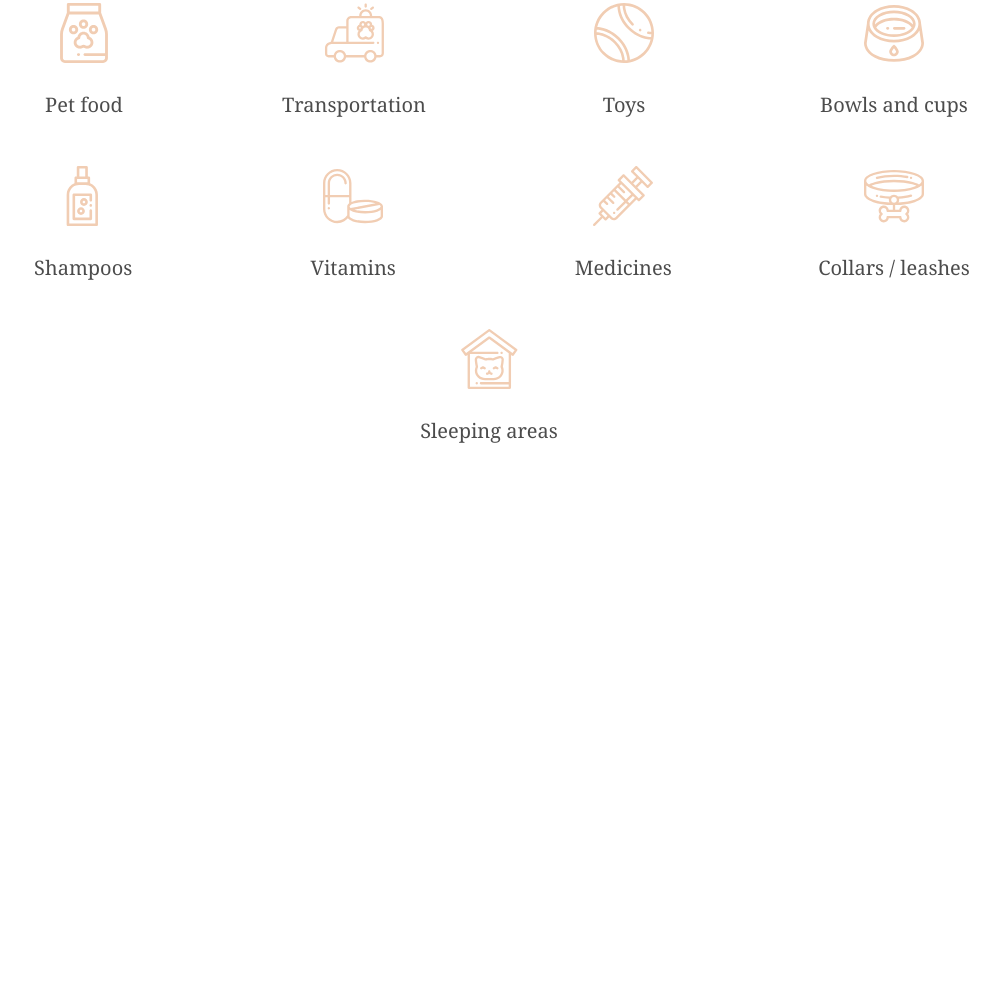
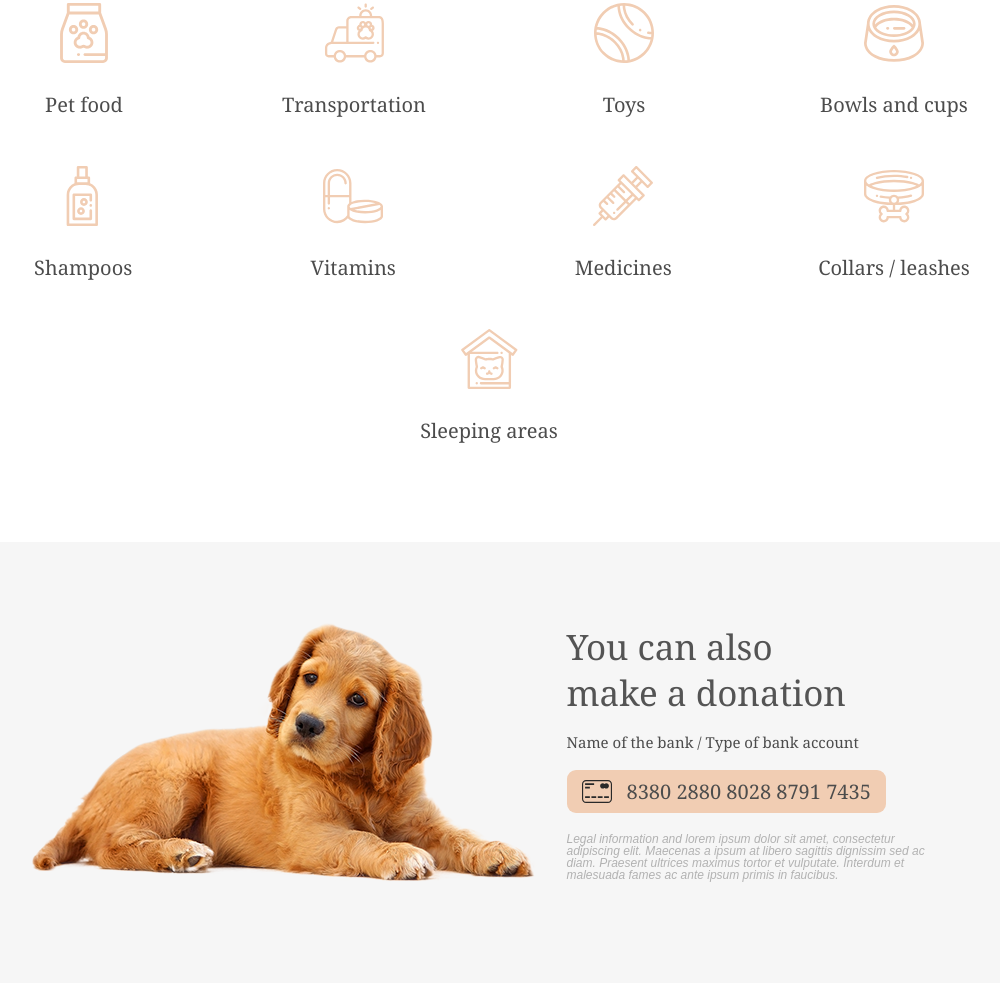
Before and after one commit to dstrizhakov/shelter, a website: page shelter/index.html in a window 1280 px wide. Shown: the part 2609-3592 px from the top of the page, without its empty margins (151-1151 px from the left). Before the commit the page ends 3151 px from the top, so only its background shows below. Drawn offline with Linux system fonts and the light colour scheme.

Commit message:
feat: add donation section

```diff
--- a/shelter/index.html
+++ b/shelter/index.html
@@ -153,6 +153,26 @@
 				</div>
 			</div>
 		</section>
+		<section class="donation">
+			<div class="donation__container">
+				<div class="donation__body">
+					<div class="donation__image">
+						<img src="./img/home/content/donation-dog.png" alt="donation-dog.png">
+					</div>
+					<div class="donation__content">
+						<h2 class="donation__title title">You can also<br> make a donation</h2>
+						<div class="donation__card">
+							<p class="donation__card-name">Name of the bank / Type of bank account</p>
+							<div class="donation__card-number">
+								<img src="./img/home/icons/donation/credit-card.svg" alt="credit-card.svg">
+								<span>8380 2880 8028 8791 7435</span>
+							</div>
+						</div>
+						<p class="donation__legal">Legal information and lorem ipsum dolor sit amet, consectetur adipiscing elit. Maecenas a ipsum at libero sagittis dignissim sed ac diam. Praesent ultrices maximus tortor et vulputate. Interdum et malesuada fames ac ante ipsum primis in faucibus.</p>
+					</div>
+				</div>
+			</div>
+		</section>
 
 	</div>
 </body>
--- a/shelter/sass/pages/_home.scss
+++ b/shelter/sass/pages/_home.scss
@@ -203,3 +203,57 @@ position: relative;
 		line-height: 115%;
 	}
 }
+
+//====================DONATION===================
+
+.donation {
+	background-color: #F6F6F6;
+
+	&__body {
+		margin: 80px 0 100px 0;
+		display: flex;
+		justify-content: center;
+		align-items: center;
+	}
+
+	&__image {
+	}
+
+	&__content {
+		flex: 0 0 380px;
+		margin-left: 30px;
+	}
+
+	&__title {
+		margin-bottom: 20px;
+	}
+
+	&__card {
+	}
+
+	&__card-name {
+		font-family: Georgia, "Times New Roman", serif;
+		margin-bottom: 20px;
+	}
+
+	&__card-number {
+		margin-bottom: 20px;
+		display: inline-flex;
+		align-items: center;
+		justify-content: flex-start;
+		background-color: $primaryColor;
+		border-radius: 9px;
+		padding: 10px 15px;
+		& span {
+			font-family: Georgia, "Times New Roman", serif;
+			margin-left: 15px;
+			font-size: 20px;
+		}
+	}
+
+	&__legal {
+		font-size: 12px;
+		font-style: italic;
+		color: #b2b2b2;
+	}
+}
```
Also changed, not shown: shelter/css/style.css, shelter/img/home/content/donation-dog.png (added), shelter/img/home/icons/donation/credit-card.svg (added).
